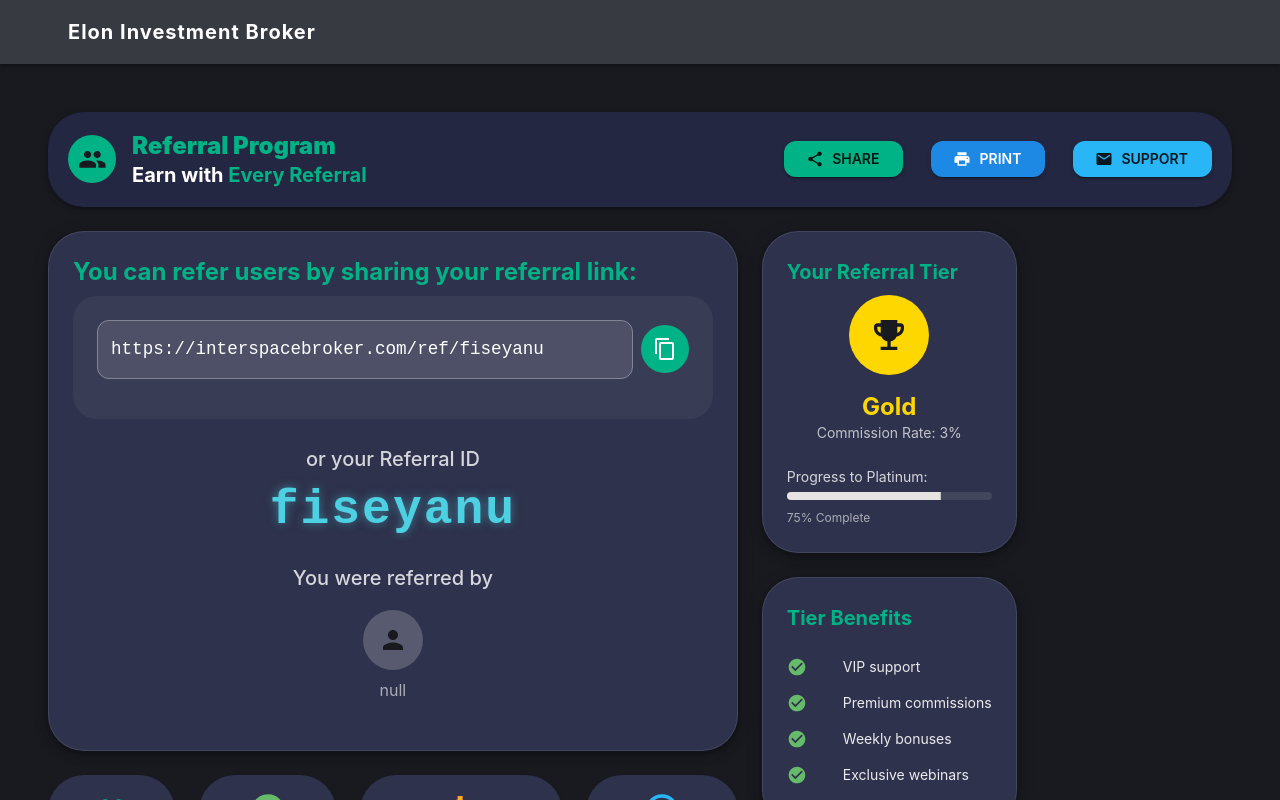
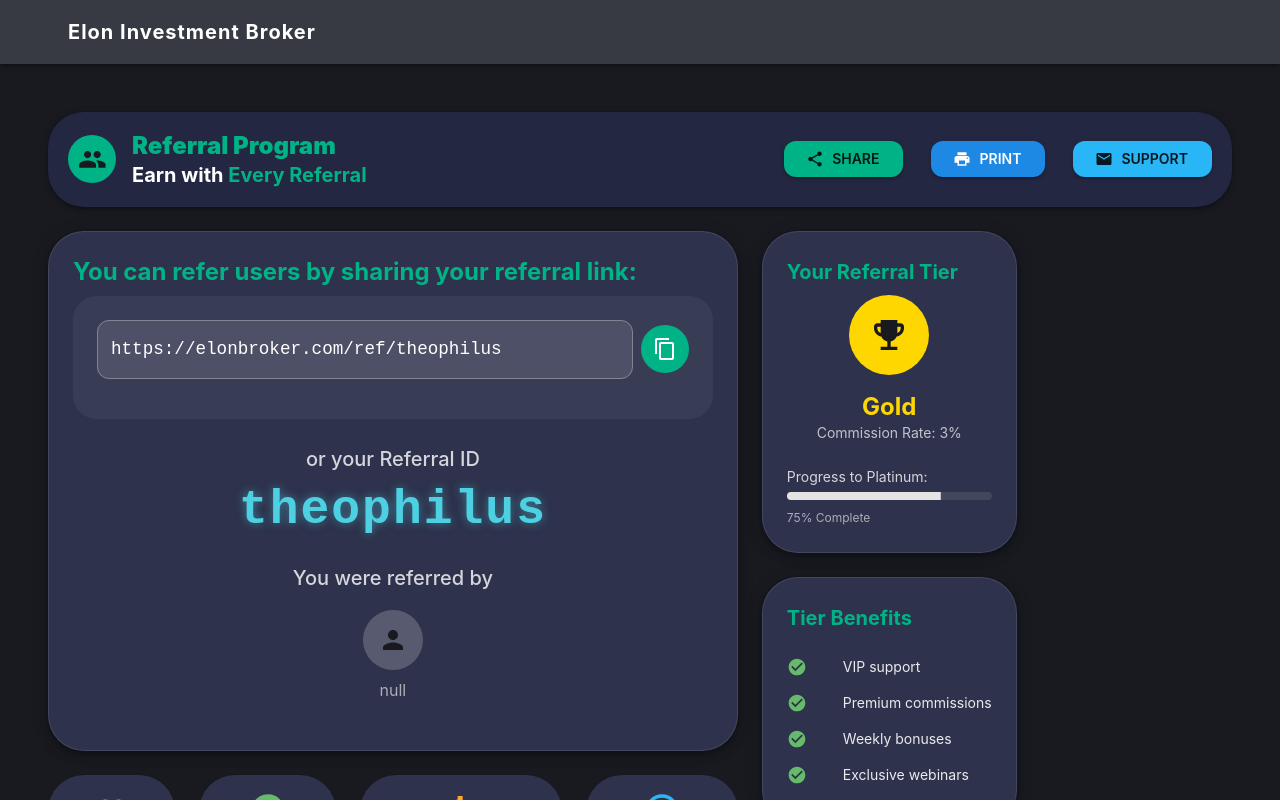
Before and after one commit to Diateck/crypto-forex-frontend-, a React (Vite) app: page /dashboard/referuser in a window 1280 px wide. Shown: the top 800 px of the page. Built offline with nearby package versions, Linux system fonts and the light colour scheme; sample sign-in values are in the browser's storage; some icons are missing.

Commit message:
Update ReferUser.jsx

```diff
--- a/src/pages/ReferUser.jsx
+++ b/src/pages/ReferUser.jsx
@@ -81,8 +81,8 @@ import {
 
 // Mock referral data
 const mockReferralData = {
-  referralId: 'fiseyanu',
-  referralLink: 'https://interspacebroker.com/ref/fiseyanu',
+  referralId: 'theophilus',
+  referralLink: 'https://elonbroker.com/ref/theophilus',
   totalReferrals: 12,
   activeReferrals: 8,
   totalCommissions: 2850.75,
```
